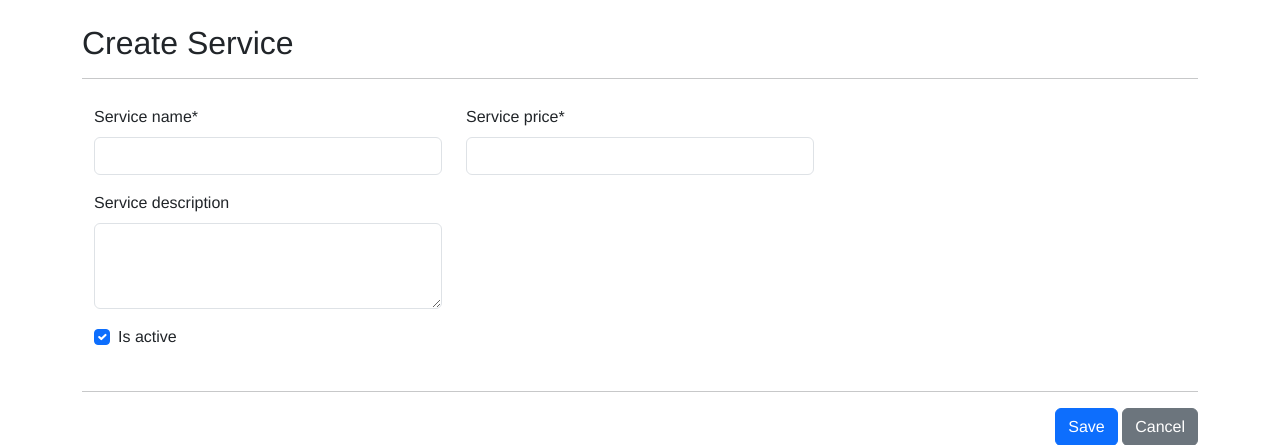
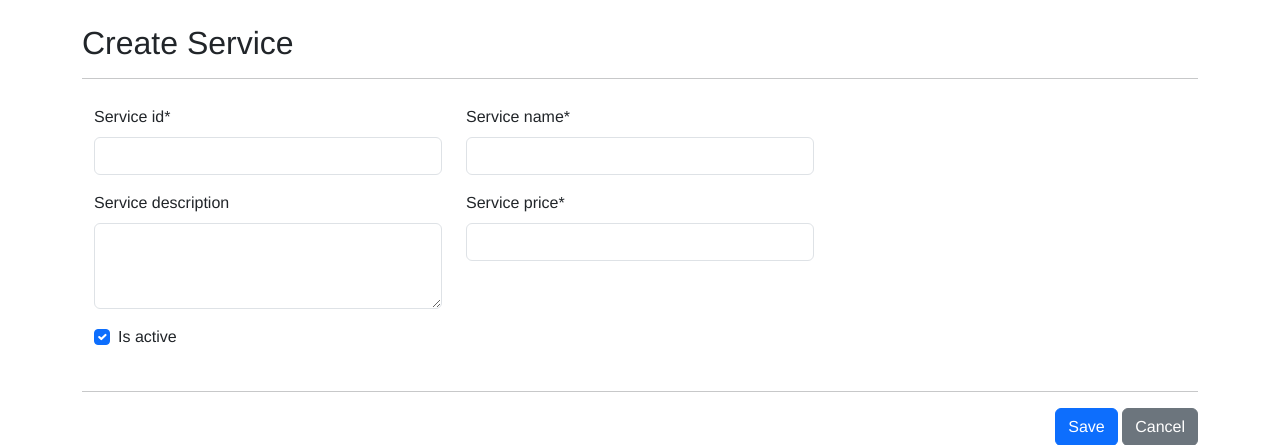
Before and after one commit to Security-Consulting-Group/scgportal, a Django app: page /services/create/ in a window 1280 px wide. Shown: the part 66-511 px from the top of the page. Run offline with Django 5.2, Linux system fonts and the light colour scheme; the visitor is signed in with stand-in values (Sample User, id 1); some libraries are stand-ins or nearby versions.

Commit message:
add service_id to form

```diff
--- a/services/templates/services/service_form.html
+++ b/services/templates/services/service_form.html
@@ -9,11 +9,12 @@
     {% csrf_token %}
     <div class="row">
         <div class="col-md-4">
-        {{ form.service_name|as_crispy_field }}
+        {{ form.service_id|as_crispy_field }}
         {{ form.service_description|as_crispy_field }}
         {{ form.is_active|as_crispy_field }}
         </div>
         <div class="col-md-4">
+        {{ form.service_name|as_crispy_field }}
         {{ form.service_price|as_crispy_field }}
         </div>
     </div>
```
